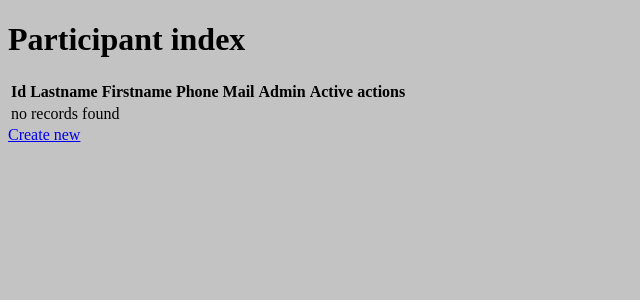
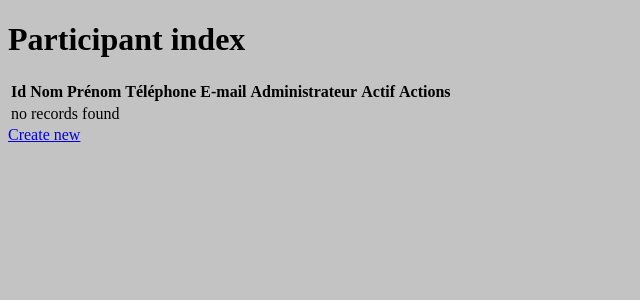
Before and after one commit to davidcloarec/Sortir, a Symfony app: template templates/participant/index.html.twig in a window 1280 px wide. Shown: the part 108-408 px from the top of the page, without its empty margins (0-640 px from the left). Run offline with Twig, Linux system fonts and the light colour scheme; the template is opened without the code that fills it, so the values that code supplies are empty; some libraries are stand-ins or nearby versions.

Commit message:
bugfix profile update without password - works again. Participant list (admin view) bootstrap

```diff
--- a/templates/city/index.html.twig
+++ b/templates/city/index.html.twig
@@ -26,7 +26,7 @@
                 <tr id="{{ city.name|lower }}">
                     <td data-title="Ville" id="city">{{ city.name }}</td>
                     <td data-title="Code Postal" id="postalcode">{{ city.postalCode }}</td>
-                    <td data-title="Actions" >
+                    <td data-title="Actions">
                         <a class="btn btn-warning" href="{{ path("app_city_edit",{"id":city.id}) }}">Modifier</a>
                     </td>
                     <td>
--- a/templates/participant/index.html.twig
+++ b/templates/participant/index.html.twig
@@ -5,32 +5,35 @@
 {% block body %}
     <h1>Participant index</h1>
 
+    <div id="no-more-tables">
         <table class="table">
             <thead>
             <tr>
-                <th>Id</th>
-                <th>Lastname</th>
-                <th>Firstname</th>
-                <th>Phone</th>
-                <th>Mail</th>
-                <th>Admin</th>
-                <th>Active</th>
-                <th>actions</th>
+                <th scope="col">Id</th>
+                <th scope="col">Nom</th>
+                <th scope="col">Prénom</th>
+                <th scope="col">Téléphone</th>
+                <th scope="col">E-mail</th>
+                <th scope="col">Administrateur</th>
+                <th scope="col">Actif</th>
+                <th scope="col" colspan="2">Actions</th>
             </tr>
             </thead>
             <tbody>
             {% for participant in participants %}
                 <tr>
-                <td>{{ participant.id }}</td>
-                <td>{{ participant.lastname }}</td>
-                <td>{{ participant.firstname }}</td>
-                <td>{{ participant.phone }}</td>
-                <td>{{ participant.mail }}</td>
-                <td>{{ participant.admin ? 'Yes' : 'No' }}</td>
-                <td>{{ participant.active ? 'Yes' : 'No' }}</td>
+                    <td data-title="Id">{{ participant.id }}</td>
+                    <td data-title="Nom">{{ participant.lastname }}</td>
+                    <td data-title="Prénom">{{ participant.firstname }}</td>
+                    <td data-title="Téléphone">{{ participant.phone }}</td>
+                    <td data-title="E-mail">{{ participant.mail }}</td>
+                    <td data-title="Administrateur">{{ participant.admin ? 'Yes' : 'No' }}</td>
+                    <td data-title="Actif">{{ participant.active ? 'Yes' : 'No' }}</td>
+                    <td data-title="Actions">
+                        <a class="btn btn-info" href="{{ path('app_participant_show', {'id': participant.id}) }}">Afficher</a>
+                    </td>
                     <td>
-                    <a href="{{ path('app_participant_show', {'id': participant.id}) }}">show</a>
-                    <a href="{{ path('app_participant_edit', {'id': participant.id}) }}">edit</a>
+                        <a class="btn btn-warning" href="{{ path('app_participant_edit', {'id': participant.id}) }}">Modifier</a>
                     </td>
                 </tr>
             {% else %}
@@ -40,6 +43,10 @@
             {% endfor %}
             </tbody>
         </table>
+    </div>
 
-    <a href="{{ path('app_participant_new') }}">Create new</a>
+
+    <div class="text-center mb-3">
+        <a class="btn btn-success" href="{{ path('app_participant_new') }}">Create new</a>
+    </div>
 {% endblock %}
```
Also changed, not shown: src/Controller/ParticipantController.php (+12 -6 lines). Lines whose indentation alone changed are shown as unchanged.
